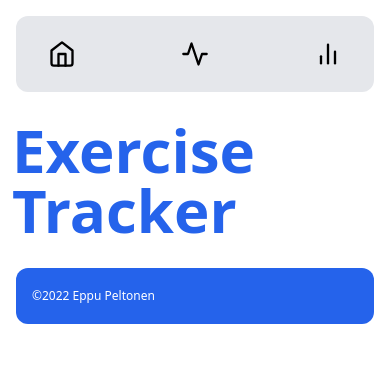
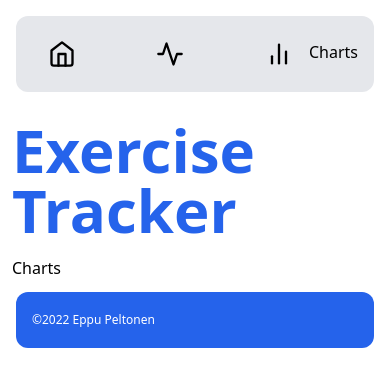
Before and after one commit to eppu-peltonen/exercise-tracker-client, a React (Create React App) app: page /charts in a window 390 px wide. Shown: the top 386 px of the page. Built offline with nearby package versions, Linux system fonts and the light colour scheme; no server answers.

Commit message:
react router setup

```diff
--- a/package.json
+++ b/package.json
@@ -10,6 +10,7 @@
     "react": "^17.0.2",
     "react-dom": "^17.0.2",
     "react-icons": "^4.3.1",
+    "react-router-dom": "^6.2.2",
     "react-scripts": "5.0.0",
     "recharts": "^2.1.9",
     "web-vitals": "^2.1.4"
--- a/src/App.js
+++ b/src/App.js
@@ -1,4 +1,6 @@
 import React, {useEffect, useState} from 'react'
+
+import {Outlet} from "react-router-dom"
 
 //Services
 import loginService from './services/login'
@@ -10,6 +12,7 @@ import Notification from './components/Notification'
 import ExerciseForm from './components/ExerciseForm'
 import DurationChart from './components/DurationChart'
 import Navigation from './components/Navigation'
+import Footer from './components/Footer'
 
 const App = () => {
 
@@ -87,27 +90,39 @@ const App = () => {
     }
   }
 
+  // Vanha runko malliksi jos tarvii
+  /*
+  <div className='flex'>
+    <SideBar/>
+    <h1>
+      Exercise tracker
+    </h1>
+    <Notification message={errorMessage}/>
+    {
+      user === null ?
+        loginForm() :
+        <div>
+          <p>{user.username} logged in</p>
+          {exerciseContainer()}
+        </div>
+    }
+  </div>
+  */
+
   return (
     <>
       <div className="w-full flex flex-col sm:flex-row flex-grow overflow-hidden">
         <div className="sm:w-1/4 md:1/4 w-full flex-shrink flex-grow-0 p-4">
-        <Navigation/>
+          <Navigation/>
         </div>
         <main role="main" className="w-full h-full flex-grow p-3 overflow-auto">
           <h1 className="text-6xl md:text-5xl mb-4 font-extrabold text-blue-600" id="home">Exercise Tracker</h1>
-
+          <Outlet/>
         </main>
       </div>
-      <footer className="bg-blue-600 mx-4 rounded-xl">
-        <div className="px-4 py-3 text-white mx-auto">
-          <h1 className="text-2xl hidden sm:block mb-2">Exercise Tracker</h1>
-            <div className="text-xs py-2">
-              &copy;2022 Eppu Peltonen
-            </div>
-        </div>
-      </footer>
+      <Footer/>
     </>
   )
 }
 
-export default App;
+export default App
--- /dev/null
+++ b/src/components/Footer.js
@@ -0,0 +1,14 @@
+const Footer = () => {
+  return (
+    <footer className="bg-blue-600 mx-4 rounded-xl">
+      <div className="px-4 py-3 text-white mx-auto">
+        <h1 className="text-2xl hidden sm:block mb-2">Exercise Tracker</h1>
+          <div className="text-xs py-2">
+            &copy;2022 Eppu Peltonen
+          </div>
+      </div>
+    </footer>
+  )
+}
+
+export default Footer
--- a/src/components/Navigation.js
+++ b/src/components/Navigation.js
@@ -1,31 +1,62 @@
 import React from 'react'
 import {FiActivity, FiHome, FiBarChart2} from 'react-icons/fi'
 
-const SideBar = () => {
+import {Link, Outlet} from "react-router-dom"
+
+
+const Temp = () => {
   return (
     <div className="sticky top-0 p-4 bg-gray-200 rounded-xl w-full">
       <ul className="flex sm:flex-col overflow-hidden content-center justify-between">
         <li className="py-2 hover:bg-gray-500 rounded">
-          <a className="truncate" href="#">
+          <Link to="/" className="truncate">
             <FiHome size='28' className='"w-7 sm:mx-2 mx-4 inline'/>
             <span className="hidden sm:inline">Home</span>
-          </a>
+          </Link>
         </li>
-        <li className="py-2 hover:bg-slate-500 rounded">
-          <a className="truncate" href="#">
+        <li className="py-2 hover:bg-gray-500 rounded">
+          <Link to="../routes/Exercises" className="truncate">
             <FiActivity size='28' className='"w-7 sm:mx-2 mx-4 inline'/>
             <span className="hidden sm:inline">Exercises</span>
-          </a>
+          </Link>
         </li>
-        <li className="py-2 hover:bg-slate-500 rounded">
-          <a className="" href="#">
+        <li className="py-2 hover:bg-gray-500 rounded">
+          <Link to="../routes/Charts" className="truncate">
             <FiBarChart2 size='28' className='"w-7 sm:mx-2 mx-4 inline'/>
             <span className="hidden sm:inline">Charts</span>
-          </a>
+          </Link>
         </li>
       </ul>
     </div>
   )
 }
 
-export default SideBar
+const Navigation = () => {
+  return(
+    <div className='sticky top-0 p-4 bg-gray-200 rounded-xl w-full'>
+        <ul className="flex sm:flex-col overflow-hidden content-center justify-between">
+          <li className="py-2 hover:bg-gray-500 rounded">
+            <Link to="/home">
+              <FiHome size='28' className='"w-7 sm:mx-2 mx-4 inline'/>
+              <span className="hidden sm:inline">Home</span>
+            </Link>
+          </li>
+          <li className="py-2 hover:bg-gray-500 rounded">
+            <Link to="/exercises">
+              <FiActivity size='28' className='"w-7 sm:mx-2 mx-4 inline'/>
+              <span className="hidden sm:inline">Exercises</span>
+            </Link>
+          </li>
+          <li className="py-2 hover:bg-gray-500 rounded">
+            <Link to="/charts">
+              <FiBarChart2 size='28' className='"w-7 sm:mx-2 mx-4 inline'/>
+              Charts
+            </Link>
+          </li>
+        </ul>
+    </div>
+  )
+}
+
+
+export default Navigation
--- a/src/index.js
+++ b/src/index.js
@@ -1,8 +1,22 @@
 import React from 'react';
 import ReactDOM from 'react-dom';
+import {BrowserRouter, Routes, Route} from 'react-router-dom'
 import './index.css';
 import App from './App';
+import Home from './routes/Home'
+import Exercises from './routes/Exercises';
+import Charts from './routes/Charts';
+
+
 ReactDOM.render(
-  <App />,
+  <BrowserRouter>
+    <Routes>
+      <Route exact path="/" element={<App />}>
+        <Route path="home" element={<Home />}/>
+        <Route path="exercises" element={<Exercises />}/>
+        <Route path="charts" element={<Charts />}/>
+      </Route>
+    </Routes>
+  </BrowserRouter>,
   document.getElementById('root')
 );
--- /dev/null
+++ b/src/routes/Charts.js
@@ -0,0 +1,9 @@
+const Charts = () => {
+  return (
+    <main>
+      <h2>Charts</h2>
+    </main>
+  )
+}
+
+export default Charts
--- /dev/null
+++ b/src/routes/Exercises.js
@@ -0,0 +1,9 @@
+const Exercises = () => {
+  return (
+    <>
+      Exercises
+    </>
+  )
+}
+
+export default Exercises
--- /dev/null
+++ b/src/routes/Home.js
@@ -0,0 +1,9 @@
+const Home = () => {
+  return (
+    <main>
+      <h2>Home</h2>
+    </main>
+  )
+}
+
+export default Home
```
Also changed, not shown: 1 other file (tests, documents, lock files or other folders).
